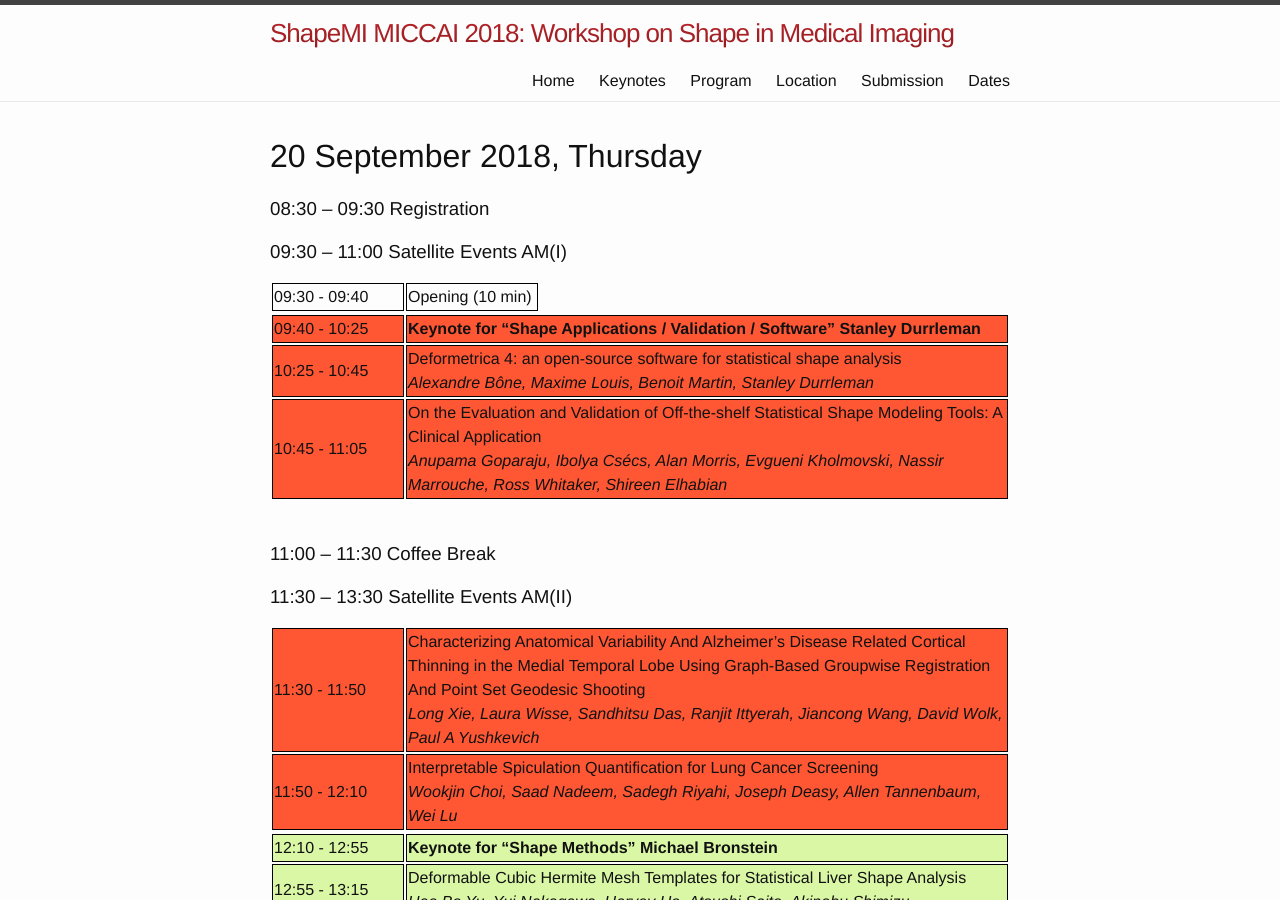
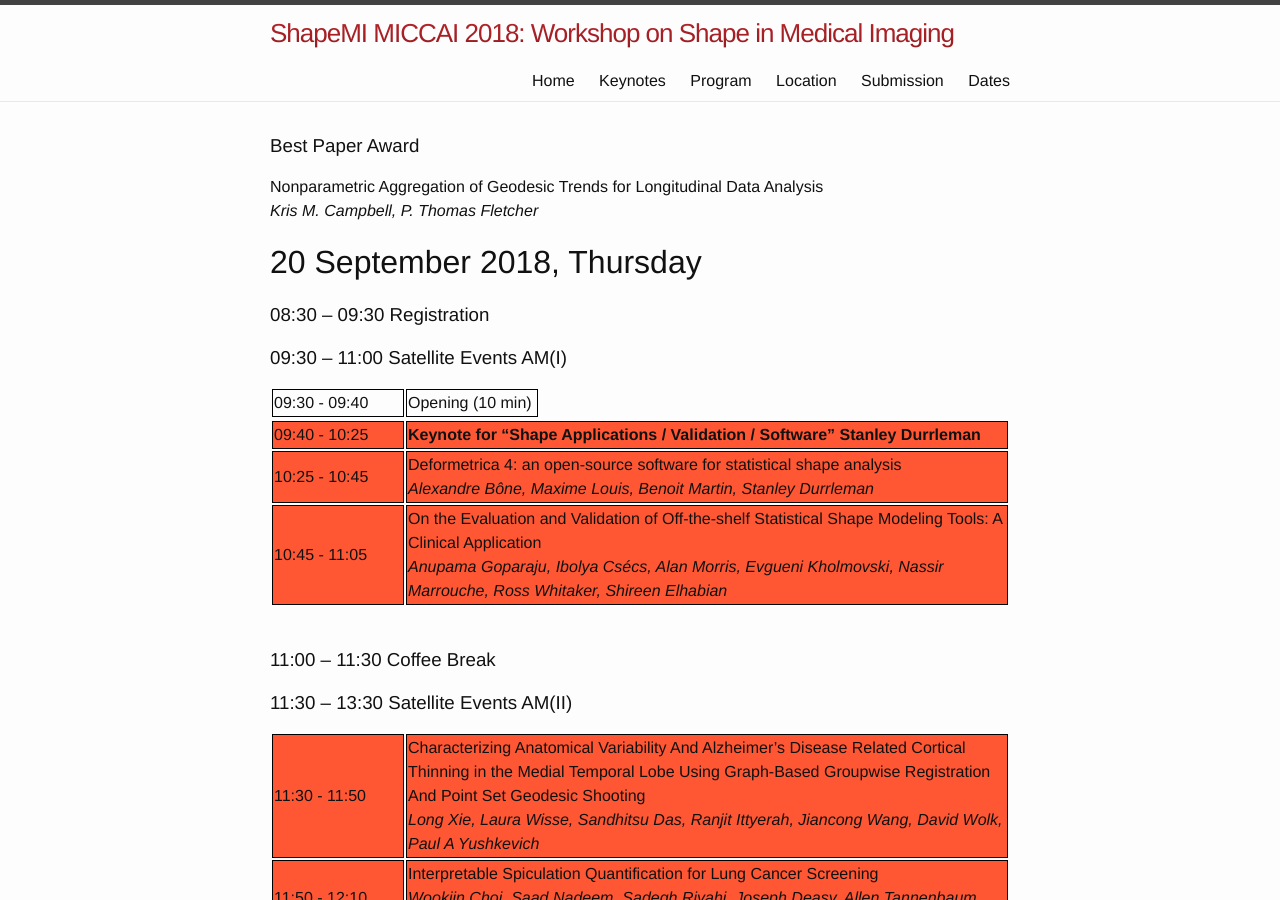
Before and after one commit to shapemi/shapemi2020, a Jekyll site: the page built from program/index.md, in a window 1280 px wide and 900 px high. Built offline with Jekyll 4.4.1, drawn with Linux system fonts in a browser that asks for light colours.

Commit message:
Update index.md

```diff
--- a/program/index.md
+++ b/program/index.md
@@ -27,6 +27,9 @@
         background-color: #DAF7A6
         }
 </style>
+
+### Best Paper Award
+Nonparametric Aggregation of Geodesic Trends for Longitudinal Data Analysis <br> *Kris M. Campbell, P. Thomas Fletcher*
 
 # 20 September 2018, Thursday
 ### 08:30 – 09:30 Registration
```
